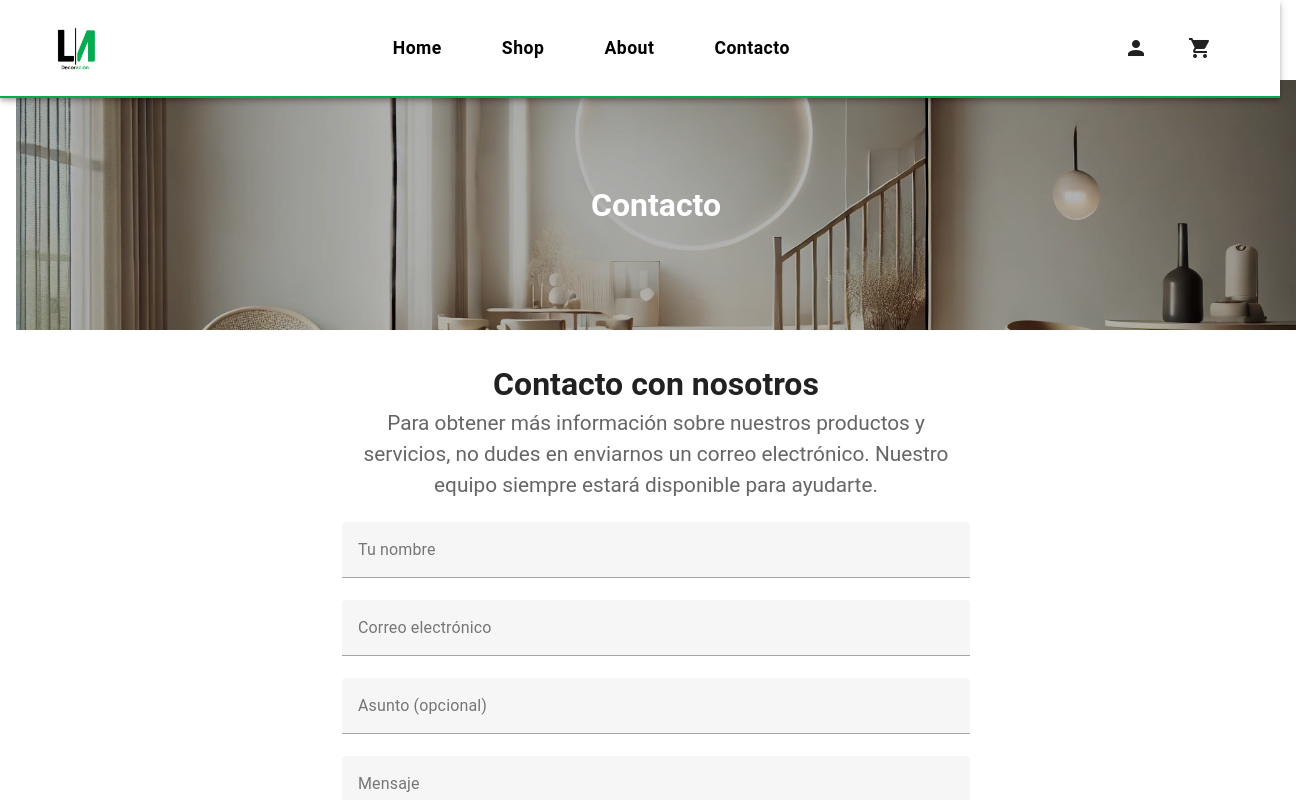
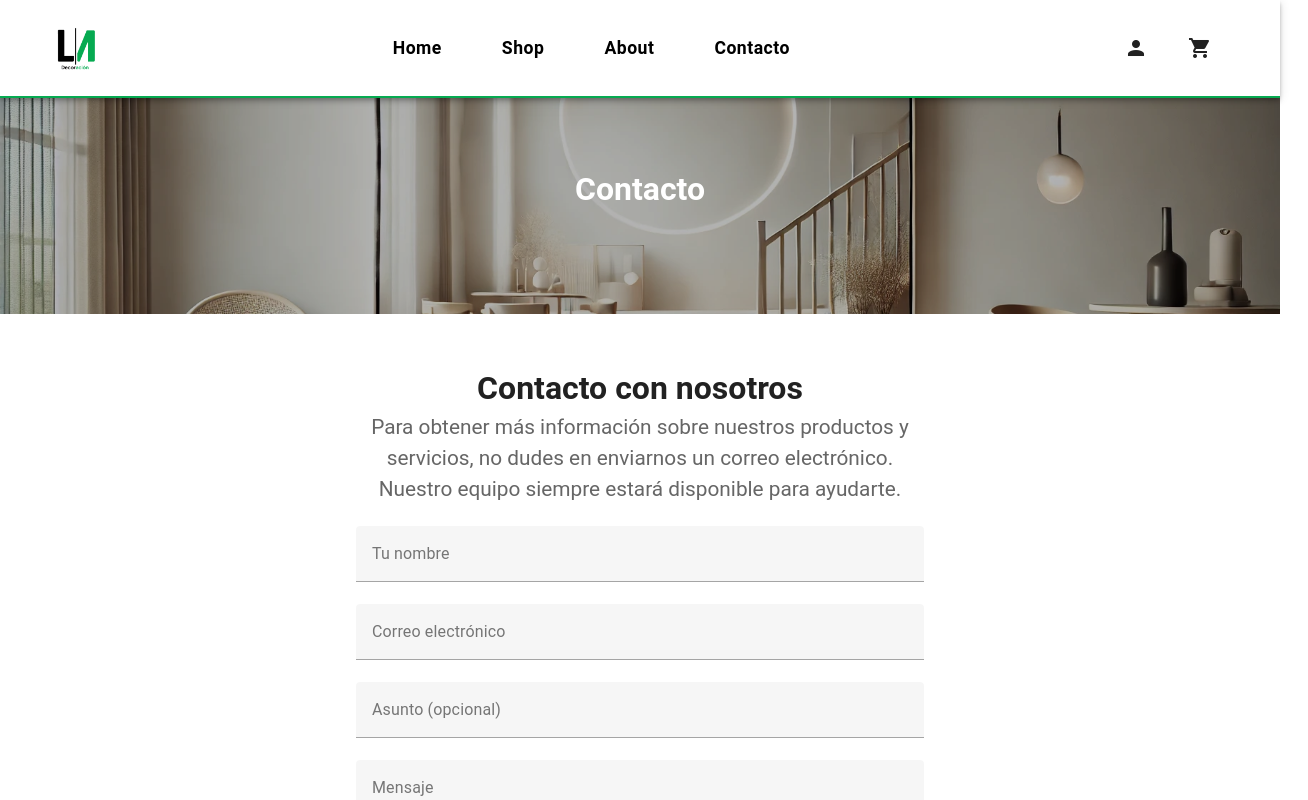
Before and after one commit to MarcosLarraga/ecommerce-decoracion-frontend, a Vue app in the folder ecommerce/: page /contacto in a window 1280 px wide. Shown: the top 800 px of the page, 1308 px wide, since content can reach past the window. Built offline with nearby package versions, Linux system fonts and the light colour scheme; the HTML template or start-up script is replaced by a standard one.

Commit message:
error padding arreglado

```diff
--- a/ecommerce/src/App.vue
+++ b/ecommerce/src/App.vue
@@ -3,7 +3,7 @@
     <NavBar />
     <div class="layout">
       <v-main class="main">
-        <v-container fluid class="content">
+        <v-container fluid class="pa-0">
           <RouterView />
         </v-container>
       </v-main>
--- a/ecommerce/src/views/ContactView.vue
+++ b/ecommerce/src/views/ContactView.vue
@@ -17,7 +17,7 @@ const submitForm = () => {
 </script>
 
 <template>
-  <v-container fluid class="page-container">
+  <v-container fluid class="pa-0">
     <PageHero title="Contacto" imageSrc="/fotos/PageHero.jpg" />
 
     <v-container class="contact-container">
@@ -61,13 +61,6 @@ const submitForm = () => {
   flex-grow: 1;
   text-align: center;
   padding: 20px;
-}
-
-.v-container {
-  padding: 0px !important;
-  margin: 0px !important;
-  width: 100vw !important;
-  max-width: 100vw !important;
 }
 
 .contact-title {
```
